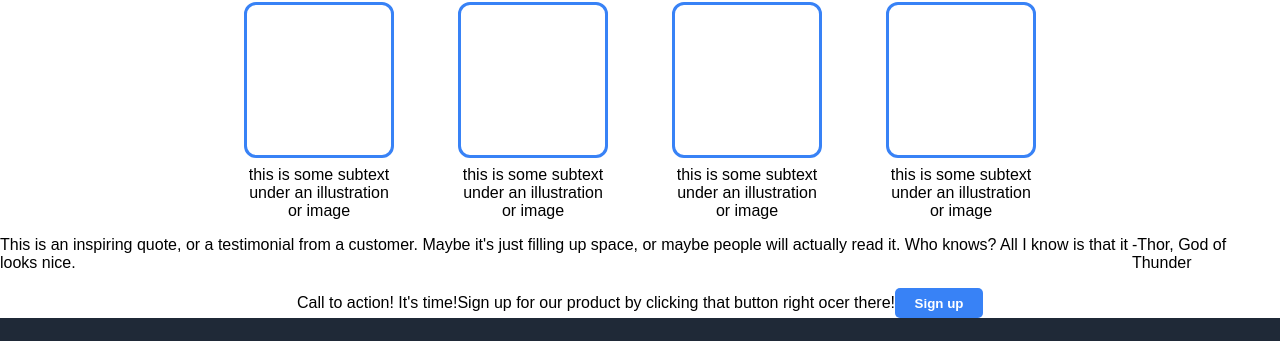
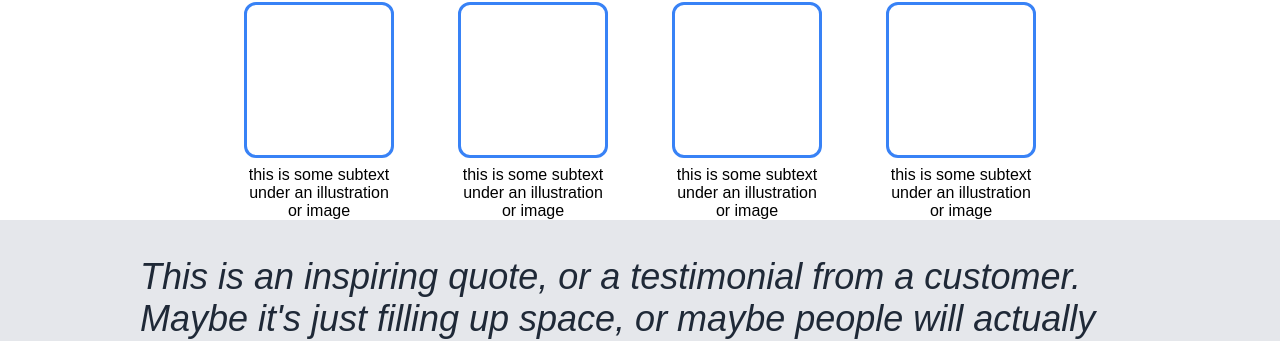
Before and after one commit to AaronRadcliffe/odin-landingpage, a plain HTML site: page index.html in a window 1280 px wide. Shown: the part 480-821 px from the top of the page. Drawn offline with Linux system fonts and the light colour scheme.

Commit message:
Add style to quote and call to action.

```diff
--- a/css/styles.css
+++ b/css/styles.css
@@ -30,8 +30,18 @@ button {
     cursor: pointer;
 }
 
+p {
+    color: #1f2937;
+    font-size: 36px;
+    font-weight: light;
+    font-style: italic;
+    max-width: 1000px;
+}
+
 .logo,
-.information {
+.information,
+.author,
+.actionCall {
     font-weight: 900;
 }
 
@@ -56,7 +66,8 @@ button {
     gap: 8px;
 }
 
-.introText {
+.introText,
+.callToActionSignUp {
     font-size: 14px;
 }
 
@@ -108,3 +119,31 @@ button {
     height: 150px;
     margin: 8px 0;
 }
+
+.quote {
+    background-color: #e5e7eb;
+    flex-direction: column;
+}
+
+
+.author {
+    display: flex;
+    width: 800px;
+    justify-content: flex-end;
+
+}
+
+.action {
+    box-sizing: border-box;
+    width: 1000px;
+    background-color: #3882f6;
+    color: white;
+    align-self: center;
+    border-radius: 12px;
+    padding: 0px 100px;
+}
+
+.action button {
+    border: 1px solid white;
+    margin-left: auto;
+}
--- a/index.html
+++ b/index.html
@@ -53,8 +53,10 @@
             <div class="author">-Thor, God of Thunder</div>
         </div>
         <div class="action content">
-            <div>Call to action! It's time!</div>
-            <div>Sign up for our product by clicking that button right ocer there!</div>
+            <div>
+                <div class="actionCall">Call to action! It's time!</div>
+                <div class="callToActionSignUp">Sign up for our product by clicking that button right ocer there!</div>
+            </div>
             <button>Sign up</button>
         </div>
 
```
